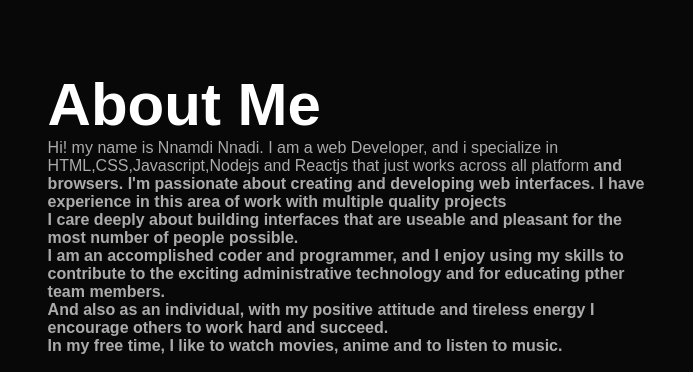
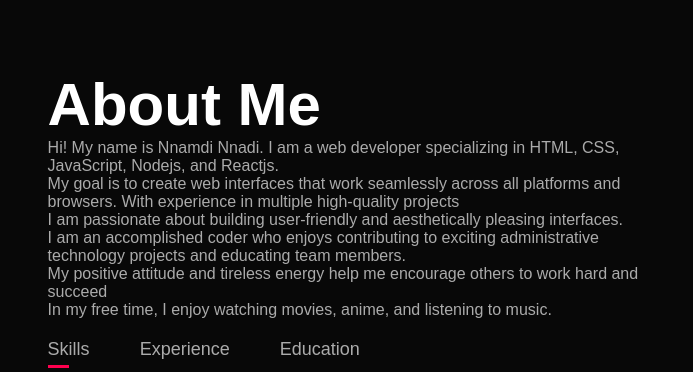
Before and after one commit to natoraymond/Nnamdi-Portfolio-, a plain HTML site: page index.html in a window 1280 px wide. Shown: the part 820-1192 px from the top of the page, 490-1183 px from the left. Drawn offline with Linux system fonts and the light colour scheme; a web font is replaced by a local one.

Commit message:
Update index.html

```diff
--- a/index.html
+++ b/index.html
@@ -38,13 +38,14 @@
                 </div>
                 <div class="about-col-2">
                     <h1 class="sub-title">About Me</h1>
-                    <p>Hi! my name is Nnamdi Nnadi. I am a web Developer, and i specialize in HTML,CSS,Javascript,Nodejs and Reactjs that just works across all platform<b>
-                        and browsers. I'm passionate about creating and developing web interfaces. I have experience in this area of work with multiple quality projects<br>
+                    <p> Hi! My name is Nnamdi Nnadi. I am a web developer specializing in HTML, CSS, JavaScript, Nodejs, and Reactjs.<br>
+                        My goal is to create web interfaces that work seamlessly across all platforms and browsers. With experience in multiple high-quality projects<br>
 
-                        I care deeply about building interfaces that are useable and pleasant for the most number of people possible.<br>
-                        I am an accomplished coder and programmer, and I enjoy using my skills to contribute to the exciting administrative technology and for educating pther team members.<br>
-                        And also as an individual, with my positive attitude and tireless energy I encourage others to work hard and succeed.<br>
-                        In my free time, I like to watch movies, anime and to listen to music.
+                        I am passionate about building user-friendly and aesthetically pleasing interfaces.<br>
+                        I am an accomplished coder who enjoys contributing to exciting administrative technology projects and educating team members.<br>
+                        My positive attitude and tireless energy help me encourage others to work hard and succeed<br>
+
+                        In my free time, I enjoy watching movies, anime, and listening to music.
                     </b></p>
                     <div class="tab-titles">
                         <p class="tab-links active-link" onclick="opentab('skills')">Skills</p>
```
